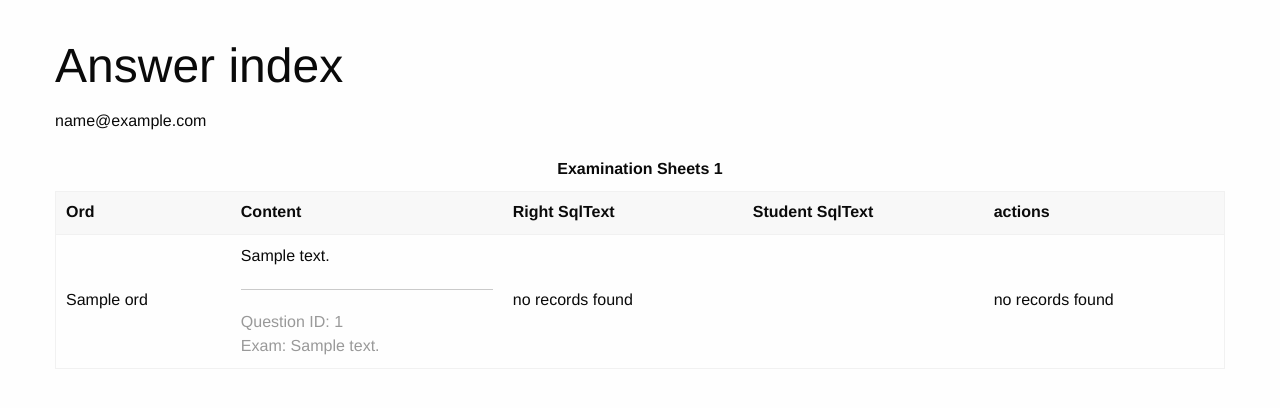
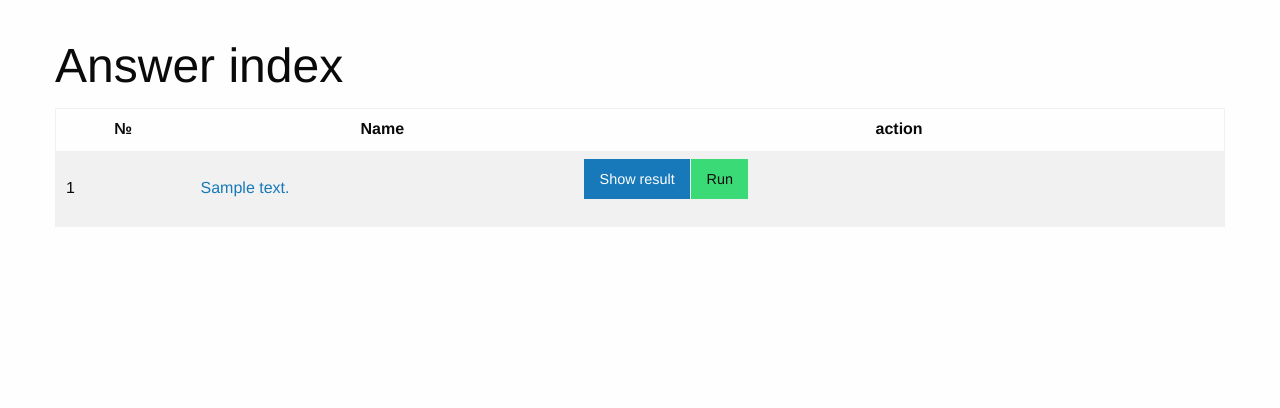
Before and after one commit to aikus/sql-exam, a Symfony app: template templates/teacher/check_answer/index.html.twig in a window 1280 px wide. Shown: the part 54-462 px from the top of the page. Run offline with Twig, Linux system fonts and the light colour scheme; the template is opened without the code that fills it: most values are stand-ins (such as "Sample title", 1, 10 or a date in 2020); some libraries are stand-ins or nearby versions.

Commit message:
Стрницы приложения для проверки close #32

```diff
--- a/templates/admin/components/header.html.twig
+++ b/templates/admin/components/header.html.twig
@@ -17,6 +17,9 @@
                 </ul>
             </li>
             {% endfor %}
+            <li>
+                <a href="{{ path('app_check_answer_index') }}">{{ 'Check answer'|trans }}</a>
+            </li>
         </ul>
     </div>
     <div class="top-bar-right">
--- a/templates/teacher/check_answer/index.html.twig
+++ b/templates/teacher/check_answer/index.html.twig
@@ -5,65 +5,37 @@
 {% block body %}
     <h1>{{ 'Answer index'|trans }}</h1>
 
-    {% for user in users %}
-        <p>{{ user.email }}</p>
-        {% for sheet in user.examinationSheets %}
-        <table class="table">
-            <caption>{{ 'Examination Sheets'|trans }} {{ sheet.id }}</caption>
-            <thead>
+    <table>
         <tr>
-                    <th>{{ 'Ord'|trans }}</th>
-                    <th>{{ 'Content'|trans }}</th>
-                    <th>{{ 'Right SqlText'|trans }}</th>
-                    <th>{{ 'Student SqlText'|trans }}</th>
-                    <th>{{ 'actions'|trans }}</th>
+            <th>{{ '№'|trans }}</th>
+            <th>{{ 'Name'|trans }}</th>
+            <th>{{ 'action'|trans }}</th>
         </tr>
-            </thead>
-            <tbody>
-            {% for question in sheet.exam.questions|sort((q, qNext) => q.ord <=> qNext.ord) %}
+    {% for key, exam in exams %}
         <tr>
-                    <td>{{ question.ord }}</td>
             <td>
-                        <p>{{ question.content }}</p>
-                        <hr/>
-                        <div style="color: #999">
-                            <div>{{ 'Question ID'|trans }}: {{ question.id }}</div>
-                            <div>{{ 'Exam'|trans }}: {{ sheet.exam.description }}</div>
-                        </div>
+                {{ key+1 }}
             </td>
             <td>
-                        {% for rightAnswer in question.rightAnswers %}
-                            {{ rightAnswer.sqlText }}
-                        {% else %}
-                            {{ 'no records found'|trans }}
-                        {% endfor %}
+                <a href="{{ path('app_check_answer_show', {'exam': exam.id}) }}">{{ exam.description }}</a>
             </td>
             <td>
-                        {{ sheet.getAnswerByUserId(user.id).sqlText }}
-                    </td>
-                    <td>
-                        {% for rightAnswer in question.rightAnswers %}
-                            {{ include('components/_actions.html.twig', {
-                                'action': 'list',
-                                'entity': rightAnswer,
-                                'entityName': 'right_answer'
-                            }) }}
-                        {% else %}
-                            {{ 'no records found'|trans }}
-                        {% endfor %}
+                <div class="actions">
+                    <div class="button-group" role="group">
+                        <a href="{{ path('app_check_answer_results', {'exam': exam.id}) }}" class="button">
+                            {{ 'Show result'|trans }}
+                        </a>
+                        <a href="{{ path('app_check_answer_run', {'exam': exam.id}) }}" class="button success">
+                            {{ 'Run'|trans }}
+                        </a>
+                    </div>
+                </div>
             </td>
         </tr>
     {% else %}
         <tr>
-                    <td colspan="7">{{ 'no records found'|trans }}</td>
+            <td colspan="3">{{ 'no records found'|trans }}</td>
         </tr>
     {% endfor %}
-            </tbody>
     </table>
-        {% else %}
-            <p>{{ 'No examination sheets'|trans }}</p>
-        {% endfor %}
-    {% else %}
-        <p>{{ 'No users o.0'|trans }}</p>
-    {% endfor %}
 {% endblock %}
```
Also changed, not shown: src/Controller/Teacher/CheckAnswerController.php (+11 -3 lines), templates/teacher/check_answer/show.html.twig (added, +69 -0 lines), 1 other file. Lines whose indentation alone changed are shown as unchanged.
